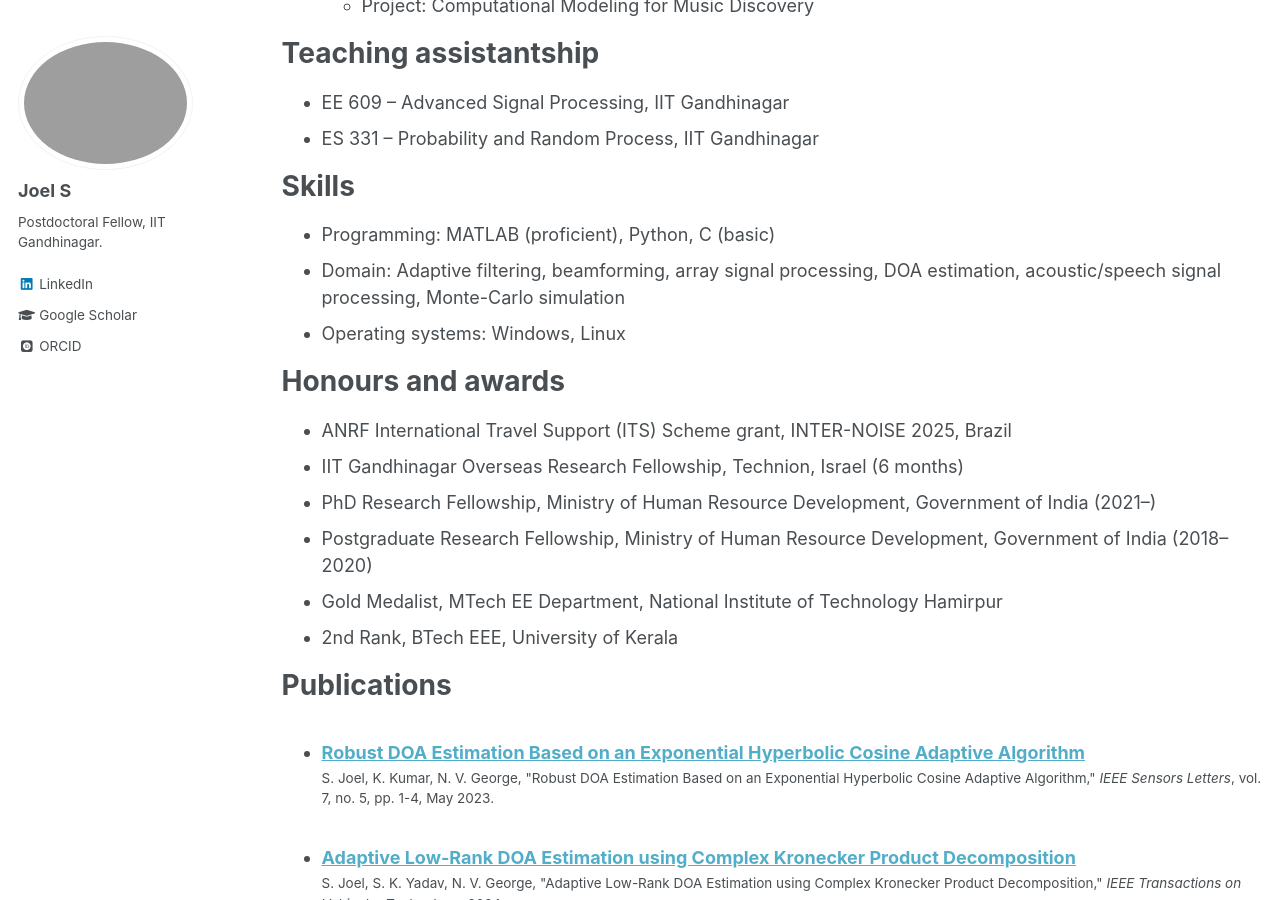
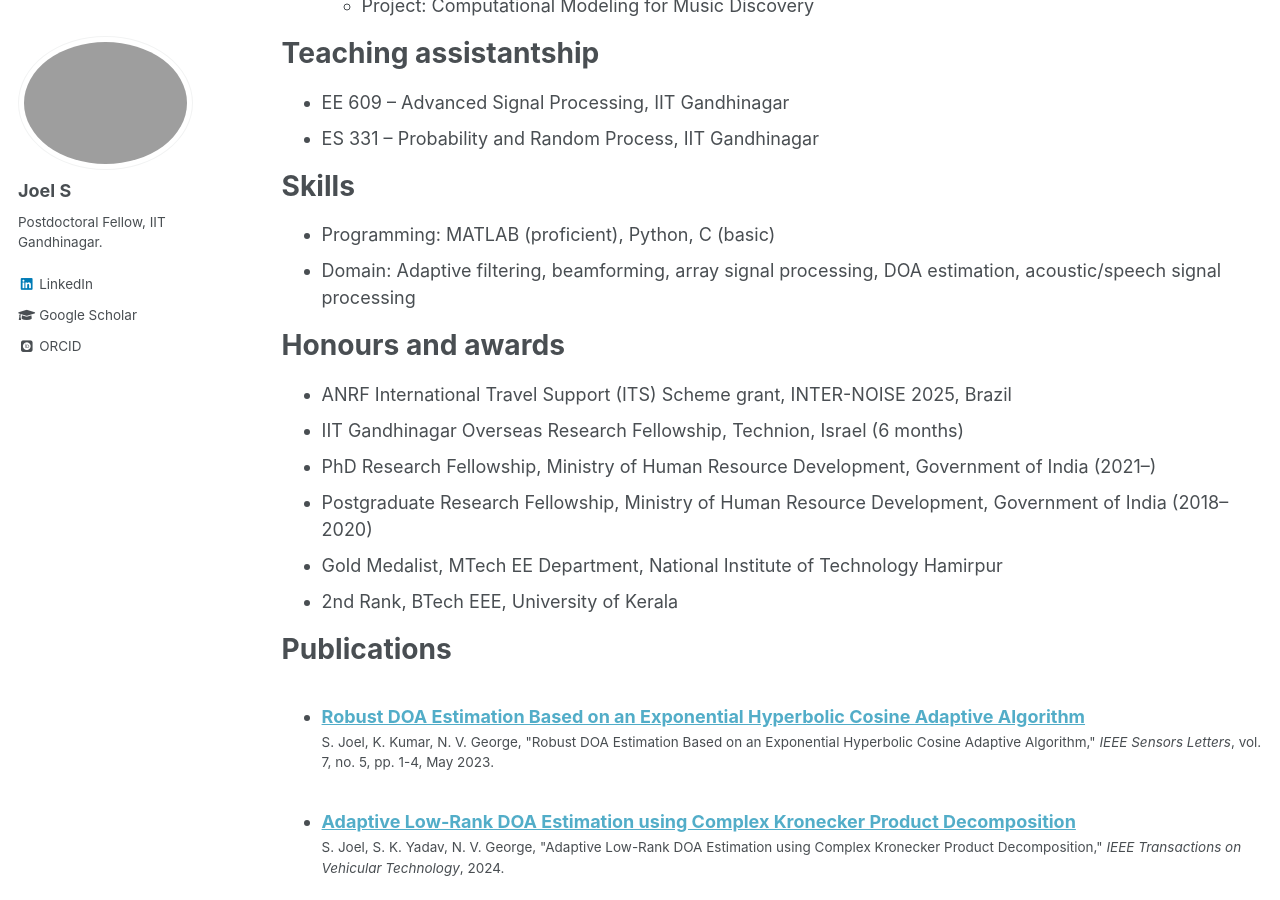
Before and after one commit to Joels1994/Joels1994.github.io, a Jekyll site: the page built from _pages/cv.md, in a window 1280 px wide and 900 px high, scrolled down 668 px. Built offline with Jekyll 4.4.1, drawn with Linux system fonts in a browser that asks for light colours; some web fonts are replaced.

Commit message:
Trim Skills section on CV page

```diff
--- a/_pages/cv.md
+++ b/_pages/cv.md
@@ -34,8 +34,7 @@ Teaching assistantship
 Skills
 ======
 * Programming: MATLAB (proficient), Python, C (basic)
-* Domain: Adaptive filtering, beamforming, array signal processing, DOA estimation, acoustic/speech signal processing, Monte-Carlo simulation
-* Operating systems: Windows, Linux
+* Domain: Adaptive filtering, beamforming, array signal processing, DOA estimation, acoustic/speech signal processing
 
 Honours and awards
 ======
```
